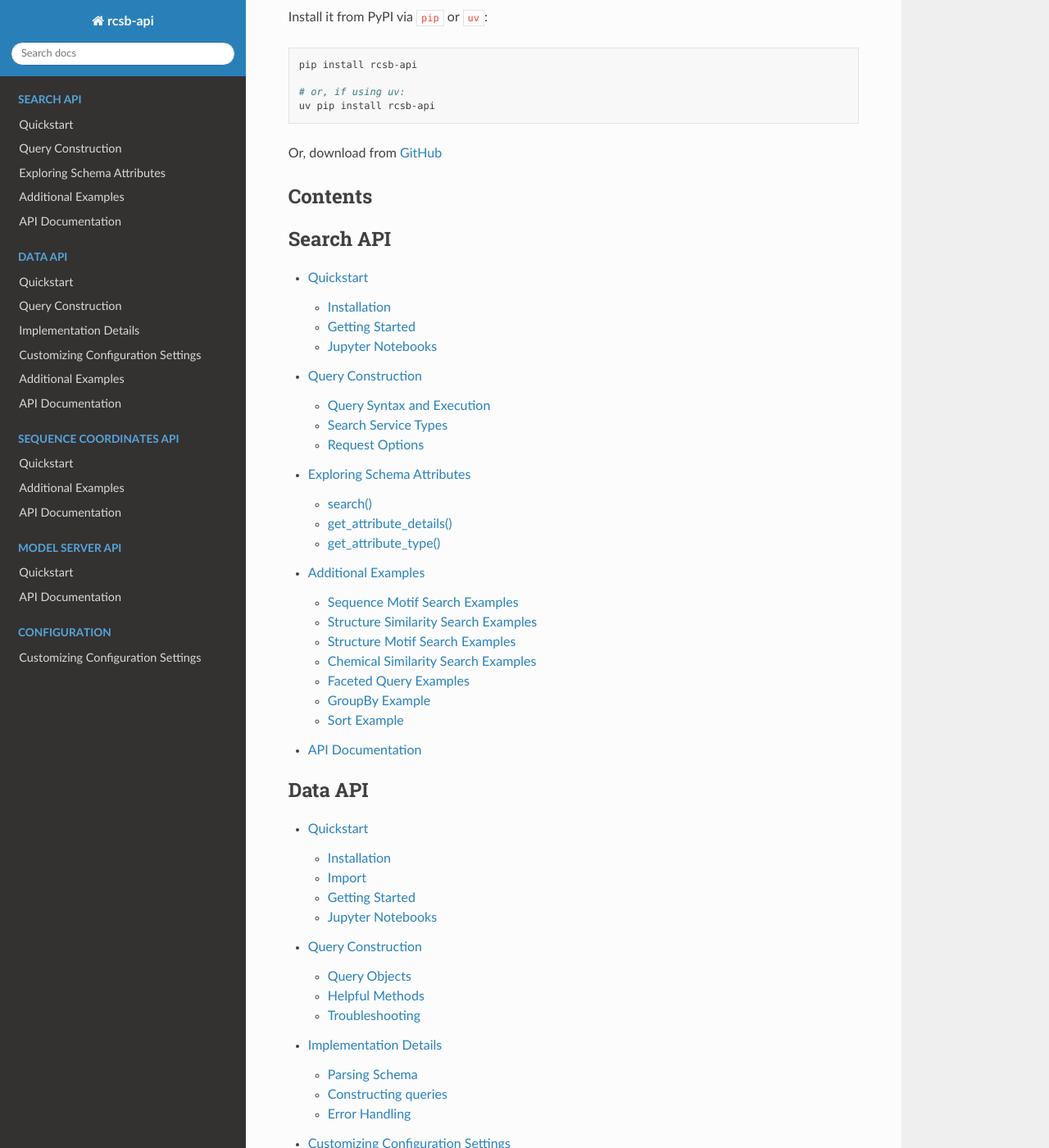
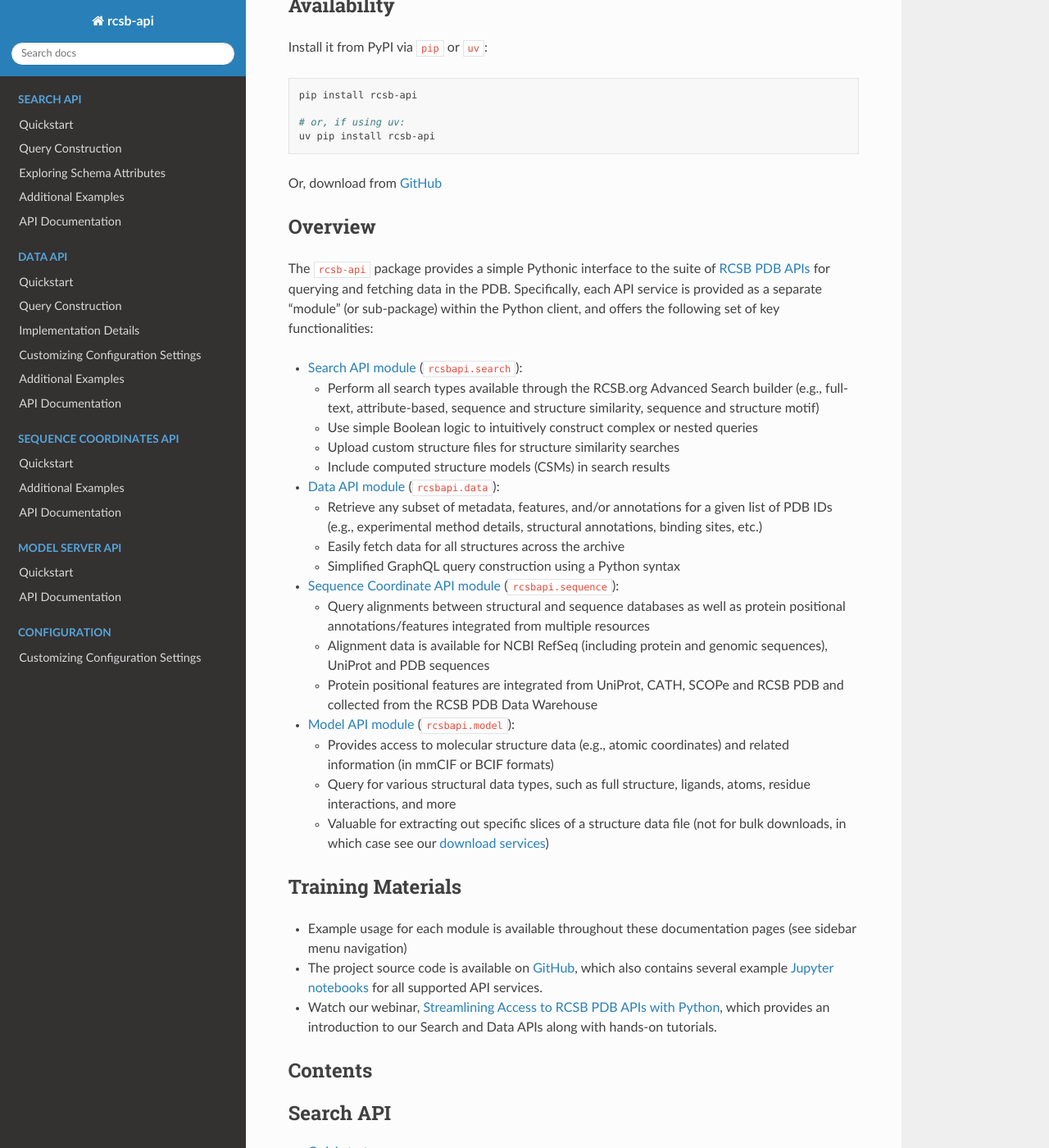
Before and after one commit to rcsb/py-rcsb-api, a Sphinx documentation site: the page built from docs/index.rst, in a window 1280 px wide and 1400 px high, scrolled down 280 px. Shown: the whole window at 82% size. Built offline with Sphinx 7.4.7 and the Read the Docs theme 3.1.0, drawn with Linux system fonts in a browser that asks for light colours; some of the changed text lies outside the part shown.

Commit message:
update docs

```diff
--- a/docs/index.rst
+++ b/docs/index.rst
@@ -1,5 +1,5 @@
-rcsb-api - Query RCSB PDB data from Python
-===============================================
+rcsb-api - Access RCSB PDB APIs and data from Python
+====================================================
 
 The ``rcsb-api`` package provides a Python interface to
 `RCSB PDB API services <https://www.rcsb.org/docs/programmatic-access/web-apis-overview>`_.
@@ -19,6 +19,42 @@ Install it from PyPI via ``pip`` or ``uv``:
 
 Or, download from `GitHub <https://github.com/rcsb/py-rcsb-api>`_
 
+Overview
+--------
+
+The ``rcsb-api`` package provides a simple Pythonic interface to the suite of `RCSB PDB APIs <https://www.rcsb.org/docs/programmatic-access/web-apis-overview>`_ for querying and fetching data in the PDB. Specifically, each API service is provided as a separate "module" (or sub-package) within the Python client, and offers the following set of key functionalities:
+
+- `Search API module <search_api/quickstart.html>`_ (``rcsbapi.search``):
+
+  - Perform all search types available through the RCSB.org Advanced Search builder (e.g., full-text, attribute-based, sequence and structure similarity, sequence and structure motif)
+  - Use simple Boolean logic to intuitively construct complex or nested queries
+  - Upload custom structure files for structure similarity searches
+  - Include computed structure models (CSMs) in search results
+
+- `Data API module <data_api/quickstart.html>`_ (``rcsbapi.data``):
+
+  - Retrieve any subset of metadata, features, and/or annotations for a given list of PDB IDs (e.g., experimental method details, structural annotations, binding sites, etc.)
+  - Easily fetch data for all structures across the archive
+  - Simplified GraphQL query construction using a Python syntax
+
+- `Sequence Coordinate API module <seq_api/quickstart.html>`_ (``rcsbapi.sequence``):
+
+  - Query alignments between structural and sequence databases as well as protein positional annotations/features integrated from multiple resources
+  - Alignment data is available for NCBI RefSeq (including protein and genomic sequences), UniProt and PDB sequences
+  - Protein positional features are integrated from UniProt, CATH, SCOPe and RCSB PDB and collected from the RCSB PDB Data Warehouse
+
+- `Model API module <model_api/quickstart.html>`_ (``rcsbapi.model``):
+
+  - Provides access to molecular structure data (e.g., atomic coordinates) and related information (in mmCIF or BCIF formats)
+  - Query for various structural data types, such as full structure, ligands, atoms, residue interactions, and more
+  - Valuable for extracting out specific slices of a structure data file (not for bulk downloads, in which case see our `download services <https://www.rcsb.org/docs/programmatic-access/file-download-services>`_)
+
+Training Materials
+------------------
+
+- Example usage for each module is available throughout these documentation pages (see sidebar menu navigation)
+- The project source code is available on `GitHub <https://github.com/rcsb/py-rcsb-api>`_, which also contains several example `Jupyter notebooks <https://github.com/rcsb/py-rcsb-api/tree/master/notebooks>`_ for all supported API services.
+- Watch our webinar, `Streamlining Access to RCSB PDB APIs with Python <https://pdb101.rcsb.org/train/training-events/apis-python>`_, which provides an introduction to our Search and Data APIs along with hands-on tutorials.
 
 Contents
 --------
```
Also changed, not shown: README.md (+3 -3 lines).
